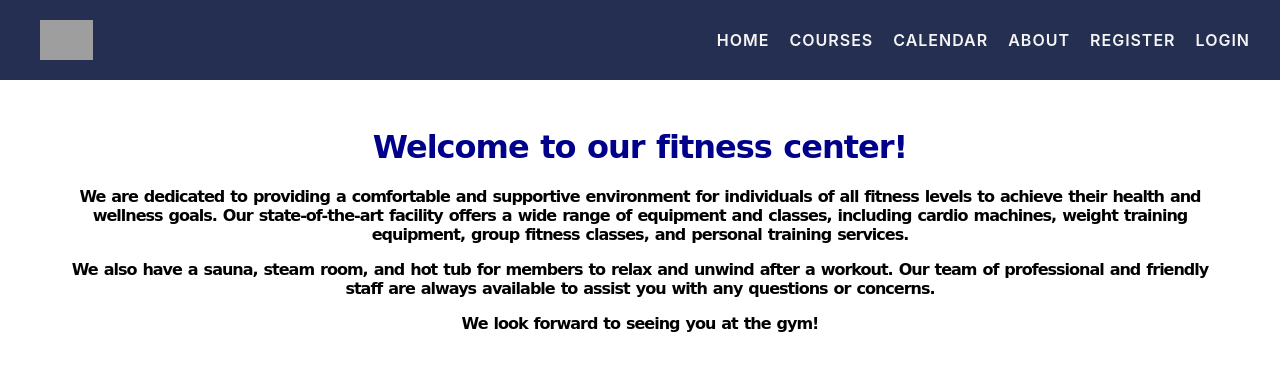
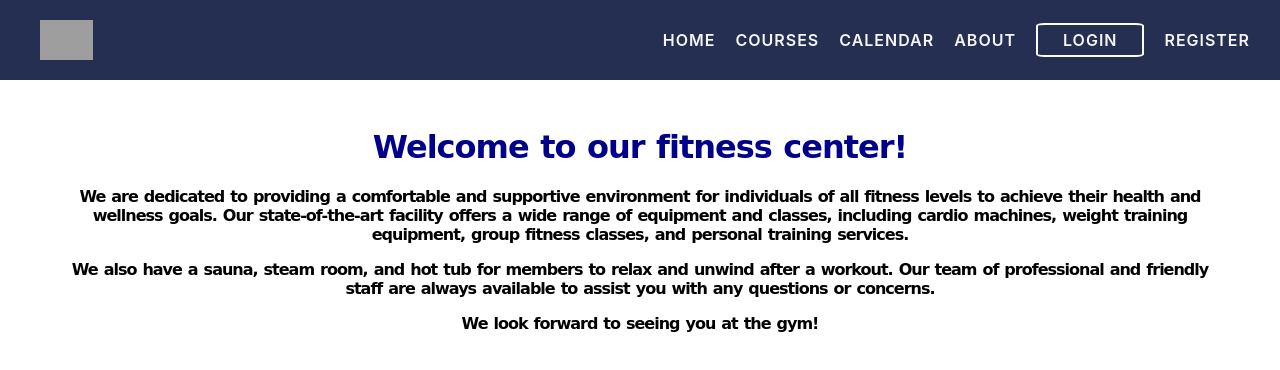
Before and after one commit to OscarwOw/FitnessReservationSystemReact, a React (Create React App) app: page / in a window 1280 px wide. Shown: the top 370 px of the page. Built offline with nearby package versions, Linux system fonts and the light colour scheme; grey boxes are pictures that could not be loaded.

Commit message:
design changes

```diff
--- a/src/components/layout/NavigationBar.js
+++ b/src/components/layout/NavigationBar.js
@@ -60,24 +60,31 @@ function NavigationBar() {
                 <ul>
                     {!user && (
                         <>
+                                <li className={styles.menuItem}>
+                                <Link to="/login" className={`${styles.menuLink} ${styles.loginLink}`} >
+                                        Login
+                                    </Link>
+                                </li>
                             <li className={styles.menuItem}>
                                 <Link to="/register" className={styles.menuLink} >
                                     Register
                                 </Link>
                             </li>
+                        </>
+                    )}
+                    {user && (
+                        <>
                             <li className={styles.menuItem}>
-                                <Link to="/login" className={styles.menuLink} >
-                                    Login
+                                <Link to="/profile" className={styles.menuLink}>
+                                    { user}
+                                </Link>
+                            </li>
+                            <li className={styles.menuItem}>
+                                <Link to="/" className={styles.menuLink} onClick={ handleLogoutClick}>
+                                    Logout
                                 </Link>
                             </li>
                         </>
-                    )}
-                    {user && (
-                        <li className={styles.menuItem}>
-                            <Link to="/profile" className={styles.menuLink}>
-                                { user}
-                            </Link>
-                        </li>
                     )}
                 </ul>
             </div>
--- a/src/components/layout/NavigationBar.module.css
+++ b/src/components/layout/NavigationBar.module.css
@@ -32,6 +32,10 @@
     .menuLink:hover {
         color: #00C6A7;
     }
+.loginItem {
+    border: 4px solid red;
+}
+
 
 .burgerMenu {
     display: block;
@@ -106,11 +110,25 @@
     text-transform: uppercase;
     letter-spacing: 1px;
     font-weight: 600;
-    transition: color 0.3s ease;
+    transition: color 0.5s ease;
 }
 
     .menuLink:hover {
         color: #00C6A7;
+        transform: scale(1.1);
+    }
+
+.loginLink {
+    border: 2px solid white;
+    border-radius: 8%;
+    padding-left: 25px;
+    padding-right: 25px;
+    padding-top: 5px;
+    padding-bottom: 5px;
+    transition: background-color 0.5s ease;
+}
+    .loginLink:hover {
+        background-color: black;
     }
 
 @media (max-width: 767px) {
--- a/src/components/ui/RegistrationCalendar.module.css
+++ b/src/components/ui/RegistrationCalendar.module.css
@@ -29,6 +29,7 @@
     height: 100%;
     width: 100%;
     padding-top: 5px;
+    margin-top: 10px;
     background-color: rgba(207, 207, 207, 0.7);
     animation: ease-in-out;
     transition: 1.1s;
--- a/src/pages/LoginPage.js
+++ b/src/pages/LoginPage.js
@@ -19,7 +19,7 @@ function LoginPage() {
 
      async function handleSubmit(event) {
         event.preventDefault();
-        const response = await fetch('http://192.168.100.10:5076/api/Account/Login', {
+         const response = await fetch('http://192.168.100.10:5076/api/Account/Login', {
             method: 'POST',
             headers: {
                 'Content-Type': 'application/json'
```
Also changed, not shown: src/components/Engine/handleLogoutClick.js (added, +34 -0 lines).
